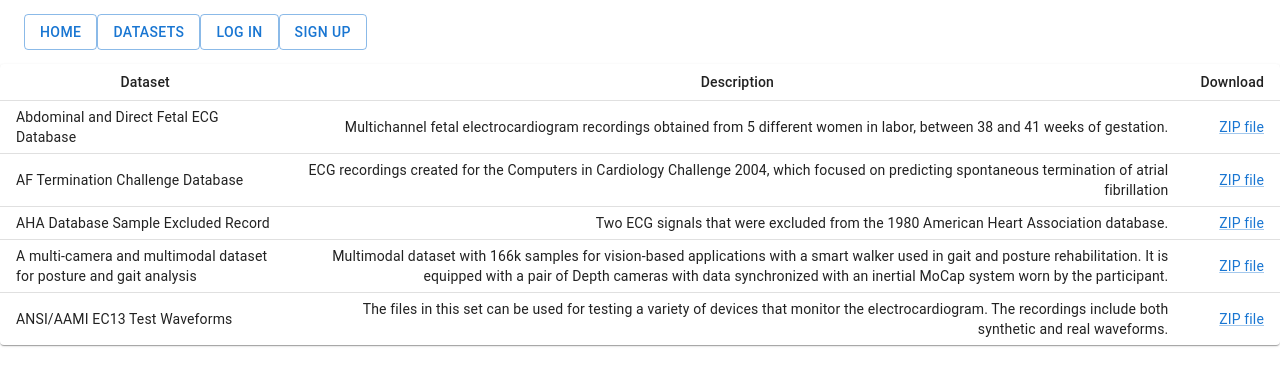
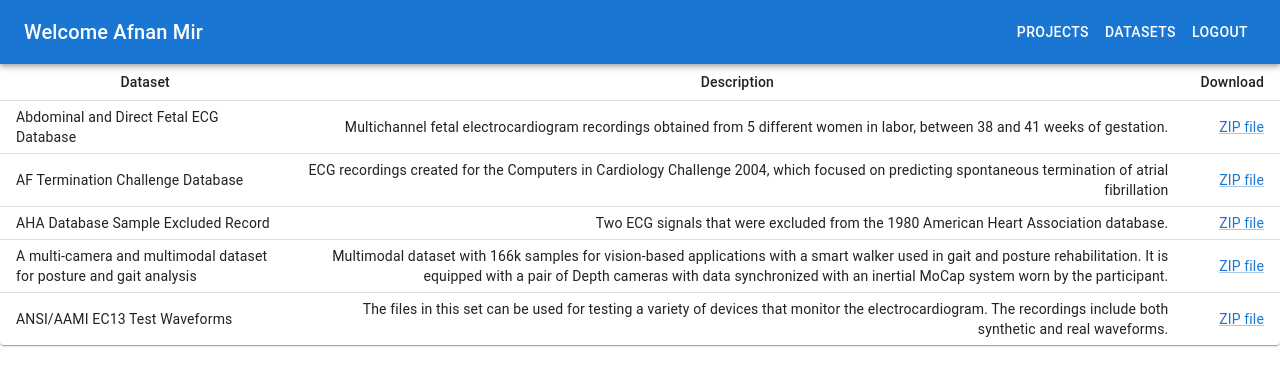
Before and after one commit to afnanmmir/EE461L_Project, a React (Create React App) app in the folder client/: page /datasets in a window 1280 px wide. Shown: the top 386 px of the page. Built offline with nearby package versions, Linux system fonts and the light colour scheme.

Commit message:
Integrate the login page with the signin page and the datasets page.

```diff
--- a/client/src/pages/DataSets.js
+++ b/client/src/pages/DataSets.js
@@ -10,7 +10,7 @@ import Link from '@mui/material/Link';
 import AppBar from '@mui/material/AppBar'
 import Typography from '@mui/material/Typography'
 import Button from '@mui/material/Button'
-import { Toolbar } from '@mui/material';
+import { Toolbar, Box } from '@mui/material';
 
 
 function createData(name, description, download, carbs, protein) {
@@ -26,14 +26,23 @@ const rows = [
 ];
 
 const DataSet = () => {
+    const userEmail = "afnan@gmail.com";
+    const userFirstName = "Afnan";
+    const userLastName = "Mir";
     return (
       <div>
-      <Toolbar position="relative">
-        <a href='/'><Button variant='outlined'>Home</Button></a>
-        <a href='/datasets'><Button variant='outlined'>DataSets</Button></a>
-        <a href='/login'><Button variant='outlined'>Log in</Button></a>
-        <a href='/register'><Button variant='outlined'>Sign Up</Button></a>
-      </Toolbar>
+      <Box sx={{ flexGrow: 1 }}>
+          <AppBar position="relative">
+              <Toolbar>
+                  <Typography variant="h6" component="div" align='left' sx={{ flexGrow:1 }}>
+                      Welcome {`${userFirstName} ${userLastName}`}
+                  </Typography>
+                  <Button color="inherit" href='../projects'>Projects</Button>
+                  <Button color="inherit" href="../datasets">DataSets</Button>
+                  <Button color="inherit">Logout</Button>
+              </Toolbar>
+          </AppBar>
+        </Box>
       <TableContainer component={Paper}>
         <Table sx={{ minWidth: 650 }} size="small" aria-label="a dense table">
           <TableHead>
--- a/client/src/pages/Login.js
+++ b/client/src/pages/Login.js
@@ -98,7 +98,7 @@ const LoginPage = () => {
                                         auth.setIsAuth(true);
                                         auth.setUser(userEmail);
                                         localStorage.setItem("token",token);
-                                        navigate('../home')
+                                        navigate('../projects')
                                     }else{ // if the login attempt failed
                                         setModalVal(respVal.response);
                                         setShowModal(true);
--- a/client/src/pages/Projects.js
+++ b/client/src/pages/Projects.js
@@ -24,6 +24,8 @@ const Projects = () => {
 
     const handleOpenDialog = () => setShowDialog(true);
     const handleCloseDialog = () => setShowDialog(false);
+
+    const navigate = useNavigate();
 
     const userEmail = "afnan@gmail.com";
     const userFirstName = "Afnan";
@@ -139,11 +141,11 @@ const Projects = () => {
             <Box sx={{ flexGrow: 1 }}>
                 <AppBar position="relative">
                     <Toolbar>
-                        <Typography variant="h6" component="div" sx={{ flexGrow:1 }}>
+                        <Typography variant="h6" component="div" align="left" sx={{ flexGrow:1 }}>
                             Welcome {`${userFirstName} ${userLastName}`}
                         </Typography>
                         <Button color="inherit">Projects</Button>
-                        <Button color="inherit">Datasets</Button>
+                        <Button color="inherit" href="../datasets">DataSets</Button>
                         <Button color="inherit">Logout</Button>
                     </Toolbar>
                 </AppBar>
--- a/client/src/router.js
+++ b/client/src/router.js
@@ -9,6 +9,7 @@ import LandingPage from "./pages/LandingPage";
 import SignUpComponent from "./pages/SignUp";
 import LoginPage from "./pages/Login";
 import DataSet from "./pages/DataSets";
+import Projects from "./pages/Projects";
 
 const AppRouter = () => {
   return (
@@ -18,7 +19,7 @@ const AppRouter = () => {
             <Route exact path="/datasets" element={<DataSet />}/>
             <Route exact path="/register" element={<SignUpComponent />}/>
             <Route exact path="/login" element={<LoginPage />}></Route>
-
+            <Route exact path="/projects" element={<Projects />}></Route>
         </Routes>
       </BrowserRouter>
   );
```
Also changed, not shown: client/package.json (+2 -5 lines), 2 other files (tests, documents, lock files or other folders).
